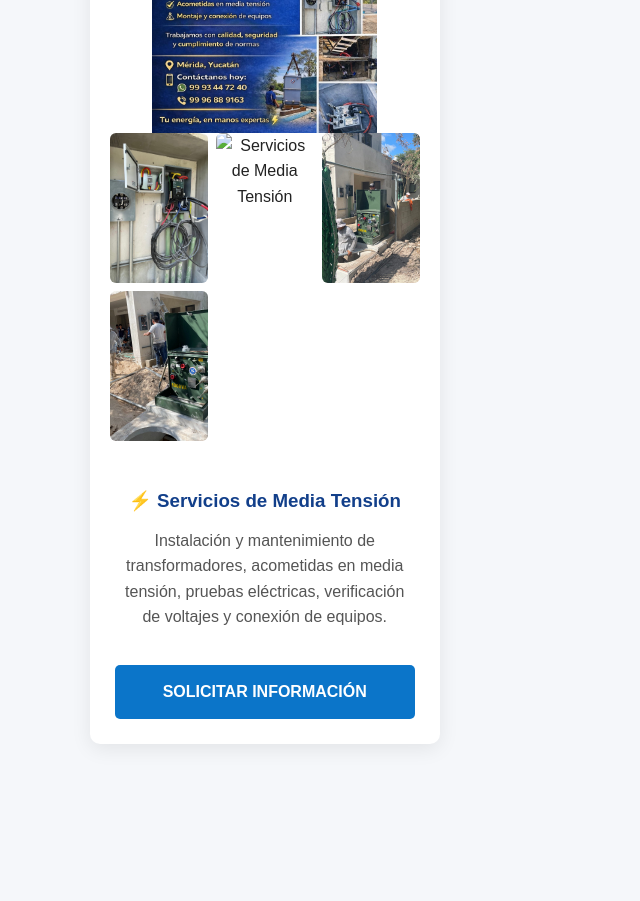
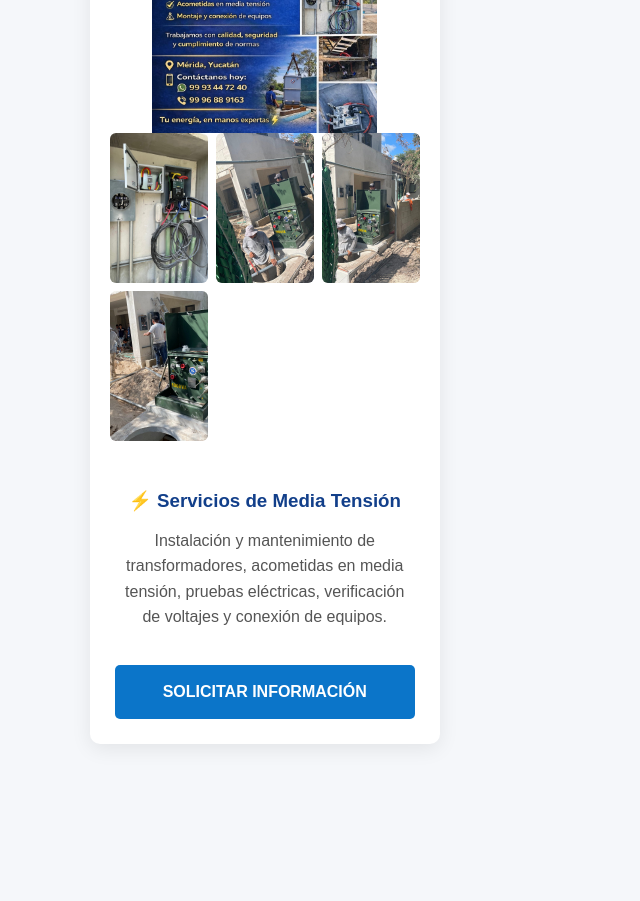
Before and after one commit to RiaggoIngenieros/riaggoingenieros.github.io, a plain HTML site: page index.html in a window 1280 px wide. Shown: the part 5180-6081 px from the top of the page, without its empty margins (0-640 px from the left). Drawn offline with Linux system fonts and the light colour scheme.

Commit message:
Fix image source for transformer in index.html

```diff
--- a/index.html
+++ b/index.html
@@ -1417,7 +1417,7 @@
 
 	<div class="proyecto-galeria">
 	<img src="media-tension-instalacion-01.jpg" alt="Servicios de Media Tensión" onclick="abrirImagen(this)">
-	<img src="media-tension-tranformador-02.jpg" alt="Servicios de Media Tensión" onclick="abrirImagen(this)">
+	<img src="media-tension-transformador-02.jpg" alt="Servicios de Media Tensión" onclick="abrirImagen(this)">
 	<img src="media-tension-cableado-03.jpg" alt="Servicios de Media Tensión" onclick="abrirImagen(this)">
 	<img src="media-tension-conexiones-04.jpg" alt="Servicios de Media Tensión" onclick="abrirImagen(this)">
 	<!--div class="espacio-foto">Foto 5</div-->
```
